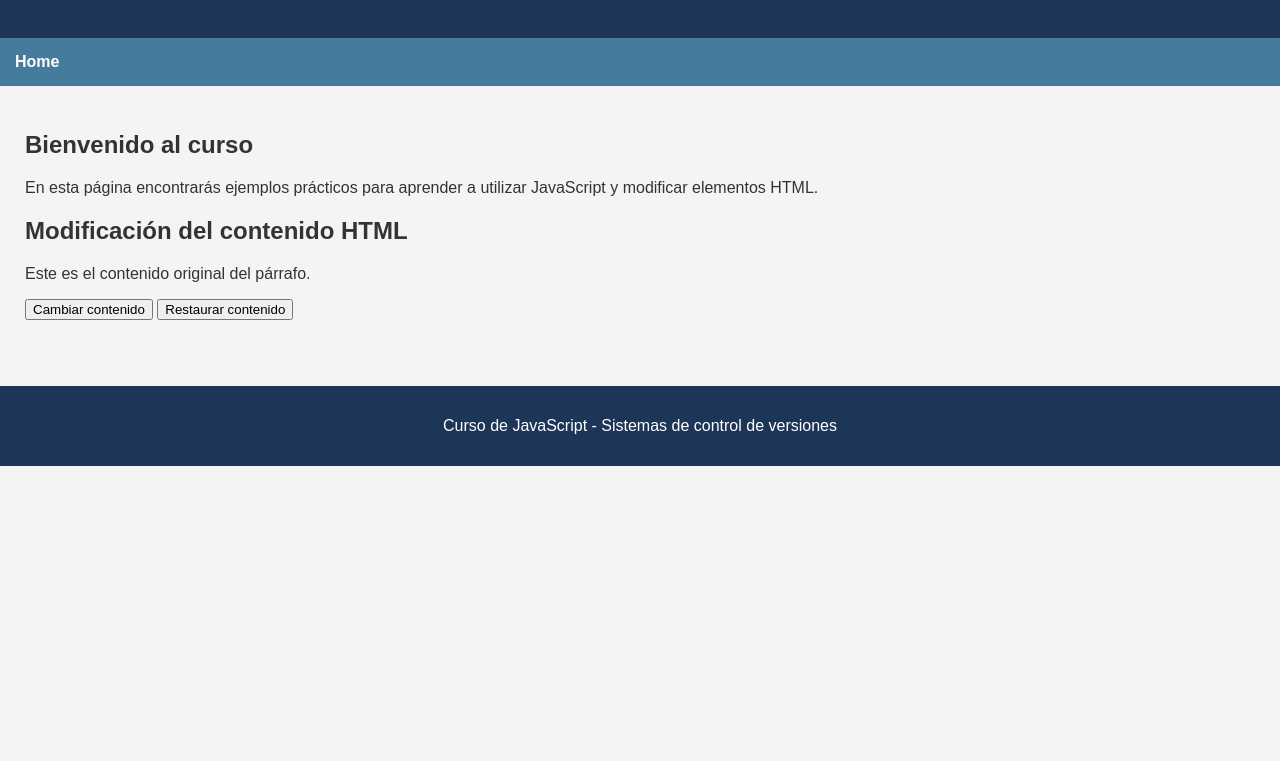
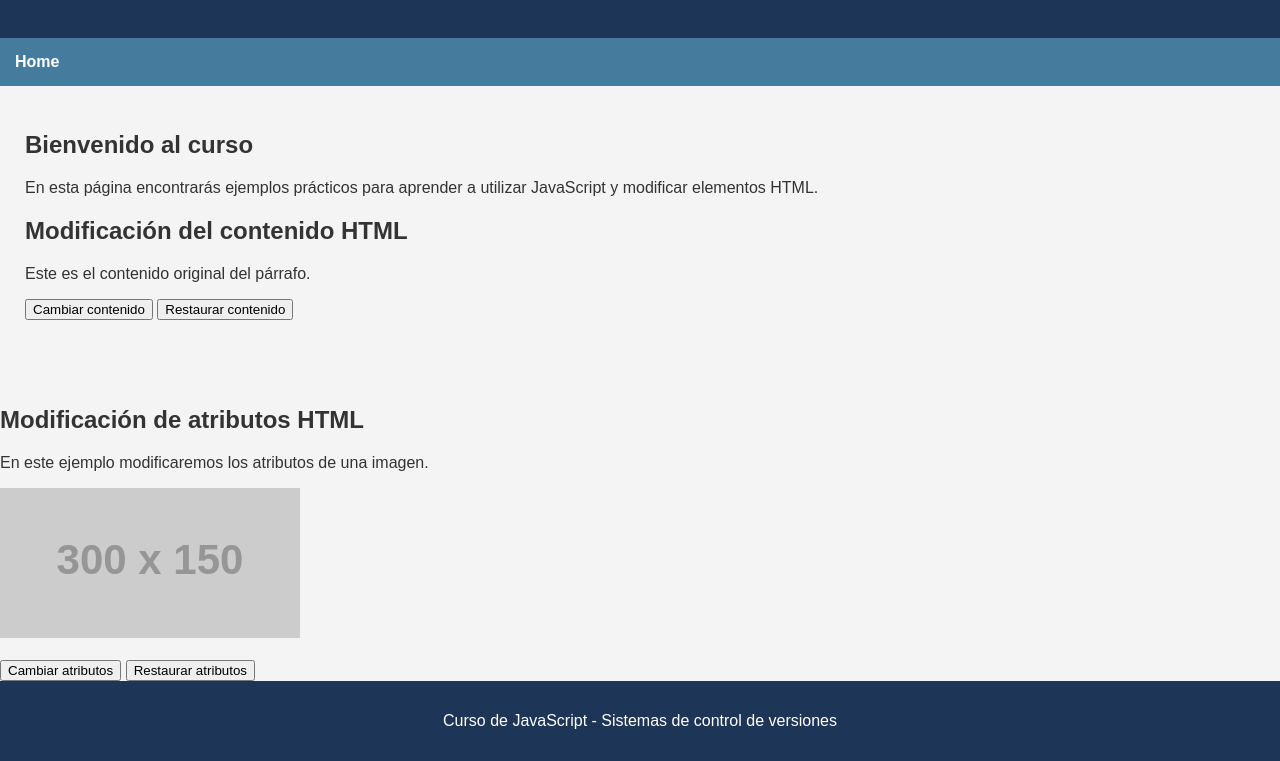
Before and after one commit to OPC-sys/curso-javascript-gitflow, a plain HTML site: page index.html in a window 1280 px wide. Shown: the part 126-887 px from the top of the page. Before the commit the page ends 800 px from the top, so only its background shows below. Drawn offline with Linux system fonts and the light colour scheme; placeholder pictures from the web are drawn by us.

Commit message:
feat(usuario-2): añadir modificación de atributos HTML

```diff
--- a/index.html
+++ b/index.html
@@ -42,7 +42,26 @@
     </button>
 </section>
     </main>
+<section id="atributosHTML">
+    <h2>Modificación de atributos HTML</h2>
 
+    <p>En este ejemplo modificaremos los atributos de una imagen.</p>
+
+    <img id="imagenEjemplo"
+         src="https://placehold.co/300x150/457b9d/ffffff?text=Imagen+original"
+         alt="Imagen original"
+         title="Imagen original">
+
+    <br><br>
+
+    <button onclick="cambiarAtributos()">
+        Cambiar atributos
+    </button>
+
+    <button onclick="restaurarAtributos()">
+        Restaurar atributos
+    </button>
+</section>
     <footer>
         <p>Curso de JavaScript - Sistemas de control de versiones</p>
     </footer>
--- a/js/app.js
+++ b/js/app.js
@@ -9,3 +9,28 @@ function restaurarTexto() {
     document.getElementById("textoEjemplo").textContent =
         "Este es el contenido original del párrafo.";
 }
+// Modifica los atributos de la imagen
+function cambiarAtributos() {
+    const imagen = document.getElementById("imagenEjemplo");
+
+    imagen.setAttribute(
+        "src",
+        "https://placehold.co/300x150/e63946/ffffff?text=Imagen+nueva"
+    );
+
+    imagen.setAttribute("alt", "Imagen modificada");
+    imagen.setAttribute("title", "Imagen modificada");
+}
+
+// Restaura los atributos originales de la imagen
+function restaurarAtributos() {
+    const imagen = document.getElementById("imagenEjemplo");
+
+    imagen.setAttribute(
+        "src",
+        "https://placehold.co/300x150/457b9d/ffffff?text=Imagen+original"
+    );
+
+    imagen.setAttribute("alt", "Imagen original");
+    imagen.setAttribute("title", "Imagen original");
+}
```
